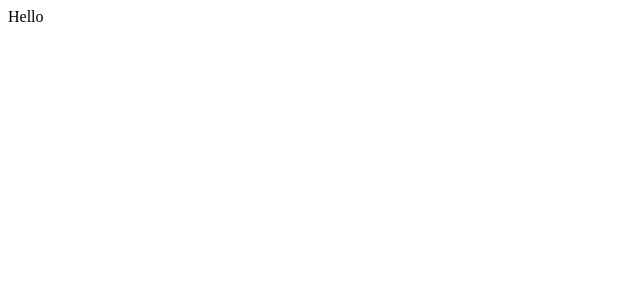
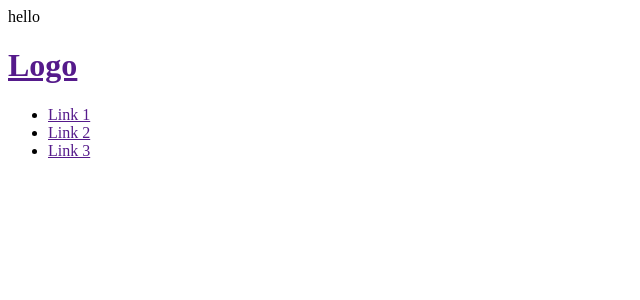
Before and after one commit to nicholaspmccarty/BusinessCardMaker, a React (Create React App) app: page / in a window 1280 px wide. Shown: the top 300 px of the page, without its empty margins (0-640 px from the left). Built offline with nearby package versions, Linux system fonts and the light colour scheme.

Commit message:
Installed ncss into the node package manager

```diff
--- a/package.json
+++ b/package.json
@@ -6,6 +6,7 @@
     "@testing-library/jest-dom": "^5.17.0",
     "@testing-library/react": "^13.4.0",
     "@testing-library/user-event": "^13.5.0",
+    "node-sass": "^9.0.0",
     "react": "^18.2.0",
     "react-dom": "^18.2.0",
     "react-scripts": "5.0.1",
--- a/src/components/App.js
+++ b/src/components/App.js
@@ -1,7 +1,19 @@
 import React from 'react';
 
-function App() {
-  return <div className="app">Hello</div>;
+const App = () => {
+  return <div clasName="hello"> hello
+  <header>
+    <h1><a href="">Logo</a></h1>
+    <nav>
+      <ul>
+        <li><a href="">Link 1</a></li>
+        <li><a href="">Link 2</a></li>
+        <li><a href=""> Link 3</a></li>
+      </ul>
+
+    </nav>
+  </header>
+  </div>
 }
 
 export default App;
```
Also changed, not shown: 2 other files (tests, documents, lock files or other folders).
